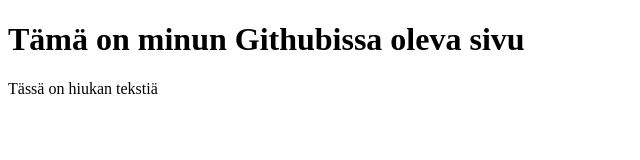
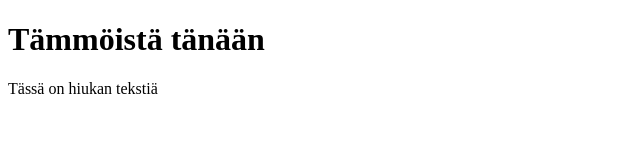
Before and after one commit to TraitorsDen/TraitorsDen.github.io, a plain HTML site: page index.html in a window 1280 px wide. Shown: the whole page, without its empty margins (0-640 px from the left). Drawn offline with Linux system fonts and the light colour scheme.

Commit message:
Update index.html

```diff
--- a/index.html
+++ b/index.html
@@ -1,11 +1,11 @@
 <!DOCTYPE html>
 <html>
 <head>
-<title>Oma Nimi sivu</title>
+<title>TraitorsDen terve!</title>
 </head>
 <body>
 
-<h1>Tämä on minun Githubissa oleva sivu</h1>
+<h1>Tämmöistä tänään</h1>
 <p>Tässä on hiukan tekstiä</p>
 
 </body>
```
